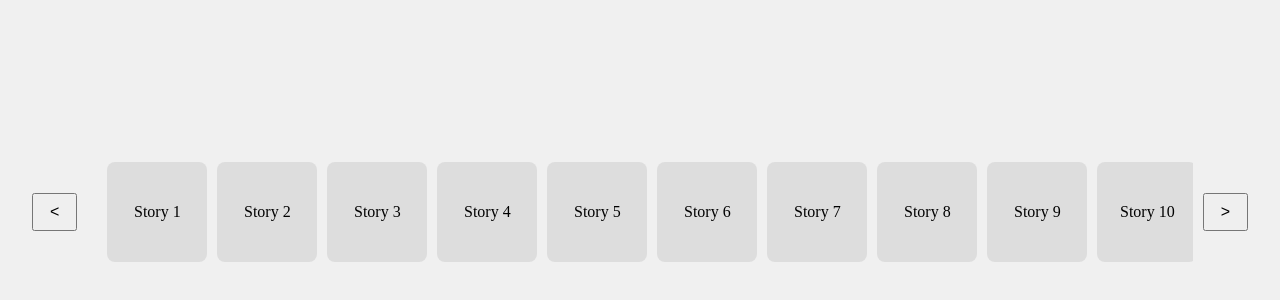
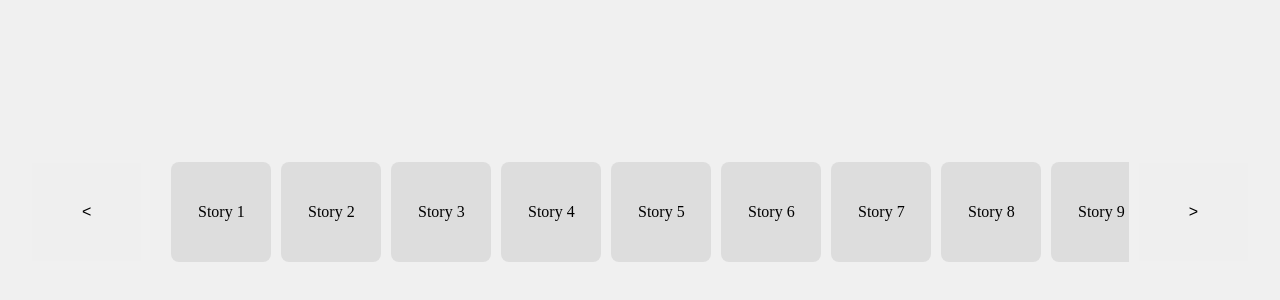
Before and after one commit to Bhupendra-P/magic-menu-scroll-module, a plain HTML site: page index.html in a window 1280 px wide. Shown: the part 188-488 px from the top of the page. Drawn offline with Linux system fonts and the light colour scheme.

Commit message:
BorderRemoved

```diff
--- a/styles.css
+++ b/styles.css
@@ -15,9 +15,10 @@ body {
   }
 
   button {
-    padding: 8px 16px;
+    padding: 40px 50px;
     font-size: 16px;
     cursor: pointer;
+    border: none;
     /* HMKO PERSONALLY LAGTA HAI, MOBILE ME BUTTON NHI DIKHTA TO JYADA SAHI RAHTA, BAKI TUMHARA MAN */
   }
 
```
